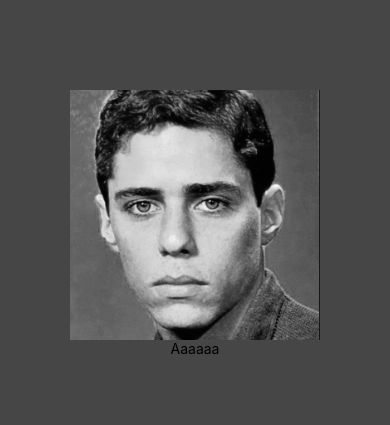
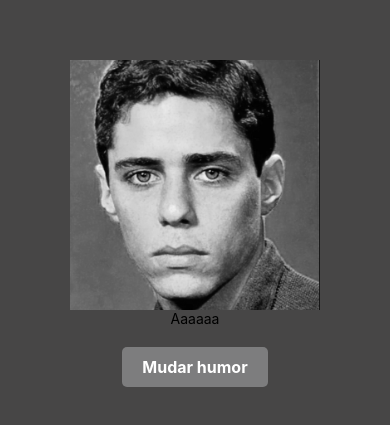
Before and after one commit to h-and-rod/estudos-react-native, a React Native app in the folder state-management/: screen / in a window 390 px wide. Shown: the part 199-624 px from the top of the page. Built offline with nearby package versions, Linux system fonts and the light colour scheme.

Commit message:
study(state-management): adiciona botão que muda o estado de taFeliz

```diff
--- a/state-management/App.tsx
+++ b/state-management/App.tsx
@@ -19,6 +19,9 @@ export default function App() {
         <Image style={taFeliz ? styles.tamanhoImagemFeliz:styles.tamanhoImagemTriste} source={taFeliz ? chicoHappy : chicoSad} />
       </TouchableOpacity>
       <Text>{taFeliz?"Aeeeee" : "Aaaaaa"}</Text>
+      <TouchableOpacity onPress={handleHumor} style={styles.botao}>
+        <Text style={styles.textoBotao}>Mudar humor</Text>
+      </TouchableOpacity>
       <StatusBar style="auto" />
     </View>
   );
@@ -38,5 +41,17 @@ const styles = StyleSheet.create({
   tamanhoImagemTriste:{
     width: 250,
     height: 250
+  },
+  botao: {
+    marginTop: 20,
+    paddingHorizontal: 20,
+    paddingVertical: 10,
+    backgroundColor: '#7d7d7e',
+    borderRadius: 5
+  },
+  textoBotao: {
+    color: '#fff',
+    fontSize: 16,
+    fontWeight: 'bold'
   }
 });
```
